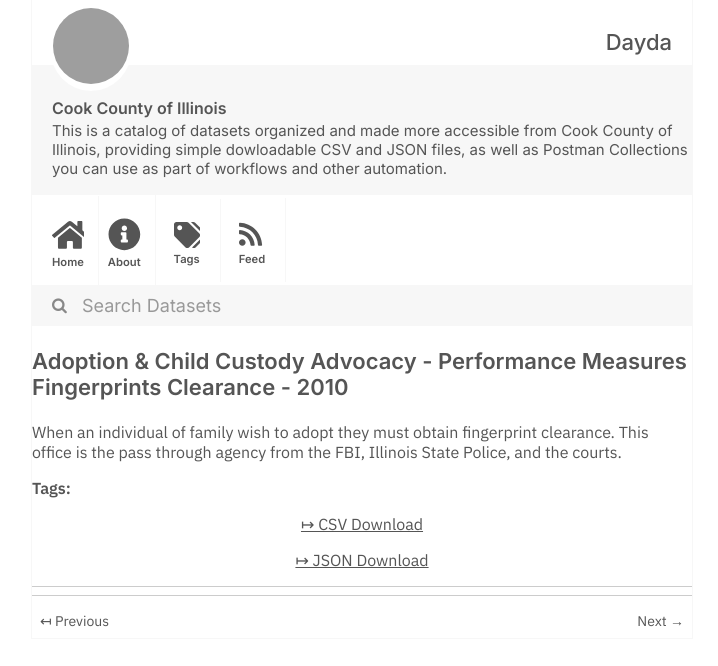
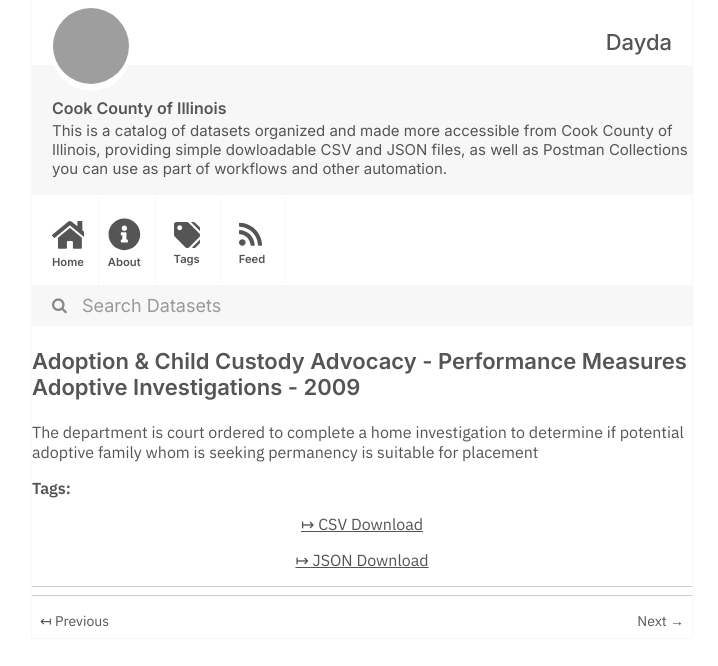
Before and after one commit to dayda-entities/cook-county-of-illinois, a Jekyll site: the page built from _posts/2020-11-10-adoption-child-custody-advocac.md, in a window 1280 px wide, cut to the strip 0-666 px from the top of the page. Shown: the whole strip, without its empty margins (278-996 px from the left). Built offline with Jekyll 4.4.1, drawn with Linux system fonts in a browser that asks for light colours; grey boxes are pictures that could not be loaded.

Commit message:
Publish Data

```diff
--- a/_posts/2020-11-10-adoption-child-custody-advocac.md
+++ b/_posts/2020-11-10-adoption-child-custody-advocac.md
@@ -1,19 +1,19 @@
 ---
 title: >-
-  Adoption & Child Custody Advocacy - Performance Measures Fingerprints
-  Clearance - 2010
-created: '2020-11-10T16:57:27.202335'
-modified: '2020-11-10T16:57:27.202345'
+  Adoption & Child Custody Advocacy - Performance Measures Adoptive
+  Investigations - 2009
+created: '2020-11-10T16:57:27.275215'
+modified: '2020-11-10T16:57:27.275226'
 state: active
 type: dataset
 tags: []
 groups:
   - Local Government
 csv_url: >-
-  https://datacatalog.cookcountyil.gov/api/views/dnc5-47gd/rows.csv?accessType=DOWNLOAD
+  https://datacatalog.cookcountyil.gov/api/views/dqxz-2g7x/rows.csv?accessType=DOWNLOAD
 json_url: >-
-  https://datacatalog.cookcountyil.gov/api/views/dnc5-47gd/rows.json?accessType=DOWNLOAD
+  https://datacatalog.cookcountyil.gov/api/views/dqxz-2g7x/rows.json?accessType=DOWNLOAD
 layout: post
 
 ---
-When an individual of family wish to adopt they must obtain fingerprint clearance.  This office is the pass through agency from the FBI, Illinois State Police, and the courts.
+The department is court ordered to complete a home investigation to determine if potential adoptive family whom is seeking permanency is suitable for placement
```
